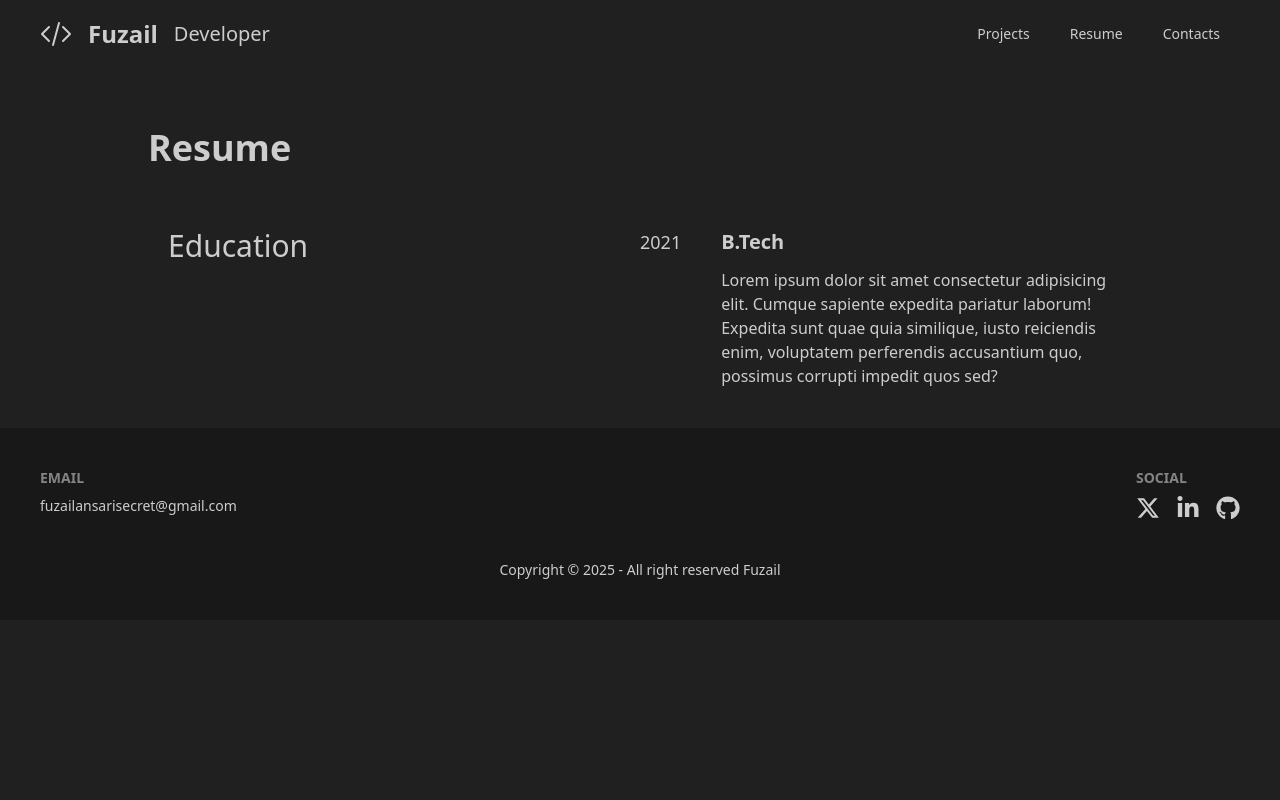
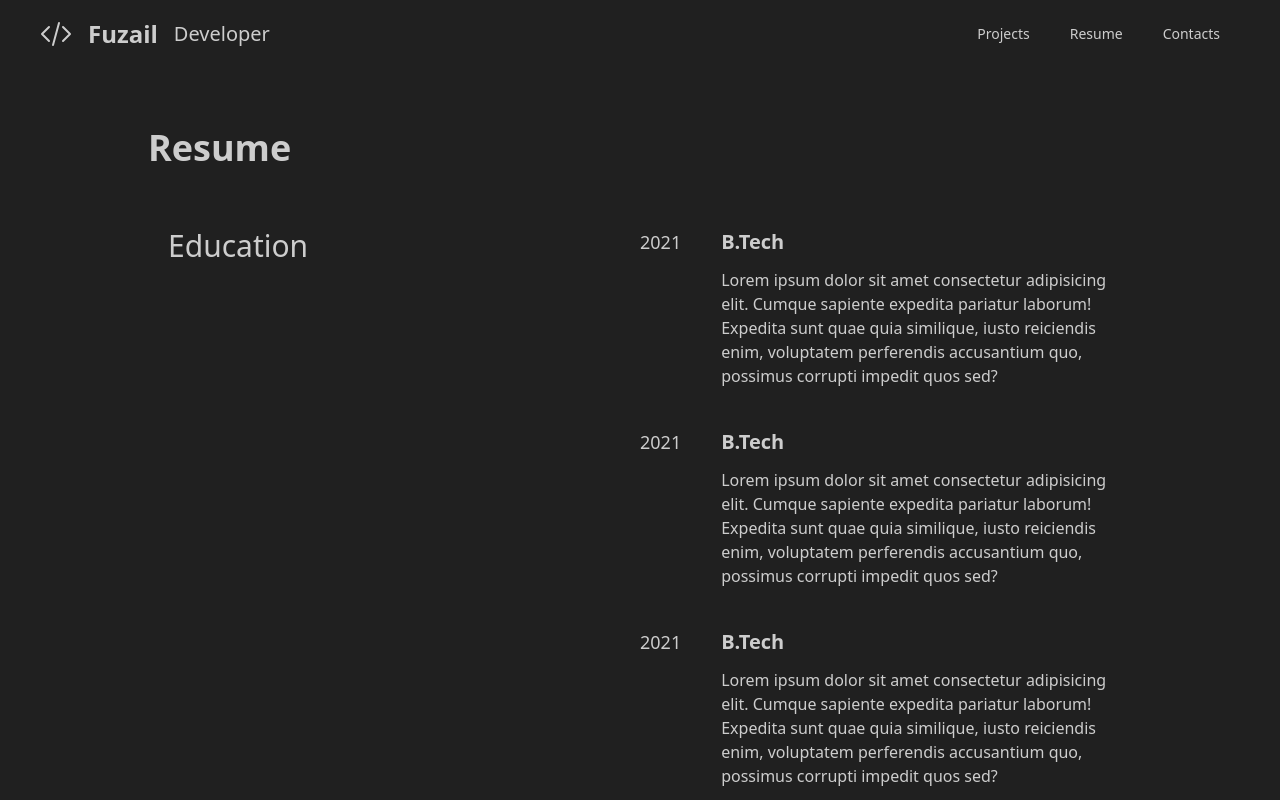
Before and after one commit to fuzailansariii/portfolio, a Next.js app: page /resume in a window 1280 px wide. Shown: the top 800 px of the page. Built offline with nearby package versions, Linux system fonts and the light colour scheme.

Commit message:
Resume page designed

```diff
--- a/src/app/(pages)/resume/page.tsx
+++ b/src/app/(pages)/resume/page.tsx
@@ -1,21 +1,15 @@
 "use client";
 
-import ResumeTemplate from "@/app/components/ResumeTemplate";
+import ResumeItems from "@/app/components/ResumeItems";
 import React from "react";
 
 export default function ResumePage() {
   return (
     <div className="md:max-w-screen-lg flex flex-col mx-auto p-5">
       <h1 className="text-4xl my-10 font-bold">Resume</h1>
-      <ResumeTemplate
-        heading="Education"
-        year="2021"
-        title="B.Tech"
-        description=" Lorem ipsum dolor sit amet consectetur adipisicing elit. Cumque sapiente
-      expedita pariatur laborum! Expedita sunt quae quia similique, iusto
-      reiciendis enim, voluptatem perferendis accusantium quo, possimus corrupti
-      impedit quos sed?"
-      />
+      <ResumeItems heading="Education" />
+      <div className="w-full bg-white border-b" />
+      <ResumeItems heading="Skills & Experties" />
     </div>
   );
 }
--- /dev/null
+++ b/src/app/components/ResumeItems.tsx
@@ -0,0 +1,47 @@
+"use client";
+import React from "react";
+import ResumeTemplate from "./ResumeTemplate";
+interface ResumeItemsProp {
+  heading?: string;
+  //   year?: string;
+  //   title: string;
+  //   description: string;
+}
+
+export default function ResumeItems({ heading }: ResumeItemsProp) {
+  return (
+    <div className="w-full md:max-w-screen-xl grid md:grid-cols-2 mx-auto md:p-5">
+      <div className="">
+        <h1 className="py-5 md:py-0 text-2xl md:text-3xl font-medium">
+          {heading}
+        </h1>
+      </div>
+      <div className="space-y-10">
+        <ResumeTemplate
+          year="2021"
+          title="B.Tech"
+          description=" Lorem ipsum dolor sit amet consectetur adipisicing elit. Cumque sapiente
+      expedita pariatur laborum! Expedita sunt quae quia similique, iusto
+      reiciendis enim, voluptatem perferendis accusantium quo, possimus corrupti
+      impedit quos sed?"
+        />
+        <ResumeTemplate
+          year="2021"
+          title="B.Tech"
+          description=" Lorem ipsum dolor sit amet consectetur adipisicing elit. Cumque sapiente
+      expedita pariatur laborum! Expedita sunt quae quia similique, iusto
+      reiciendis enim, voluptatem perferendis accusantium quo, possimus corrupti
+      impedit quos sed?"
+        />
+        <ResumeTemplate
+          year="2021"
+          title="B.Tech"
+          description=" Lorem ipsum dolor sit amet consectetur adipisicing elit. Cumque sapiente
+      expedita pariatur laborum! Expedita sunt quae quia similique, iusto
+      reiciendis enim, voluptatem perferendis accusantium quo, possimus corrupti
+      impedit quos sed?"
+        />
+      </div>
+    </div>
+  );
+}
--- a/src/app/components/ResumeTemplate.tsx
+++ b/src/app/components/ResumeTemplate.tsx
@@ -3,29 +3,22 @@
 import React from "react";
 
 interface ResumeDetailsProp {
-  heading?: string;
-  year: string;
+  year?: string;
   title: string;
   description: string;
 }
 
 export default function ResumeTemplate({
-  heading,
   year,
   title,
   description,
 }: ResumeDetailsProp) {
   return (
-    <div className="w-full md:max-w-screen-xl md:flex mx-auto md:p-5">
-      <h1 className="w-1/2 py-5 md:py-0 text-2xl md:text-3xl font-medium">
-        {heading}
-      </h1>
-      <div className="md:flex w-1/2 gap-10">
-        <h2 className="font-thin text-lg">{year}</h2>
-        <div className="flex flex-col gap-3">
-          <h2 className="font-semibold text-xl">{title}</h2>
-          <p className="font-thin text-base">{description}</p>
-        </div>
+    <div className="md:flex gap-10">
+      <h2 className="font-thin text-lg">{year}</h2>
+      <div className="flex flex-col gap-3">
+        <h2 className="font-semibold text-xl">{title}</h2>
+        <p className="font-thin text-base">{description}</p>
       </div>
     </div>
   );
```
